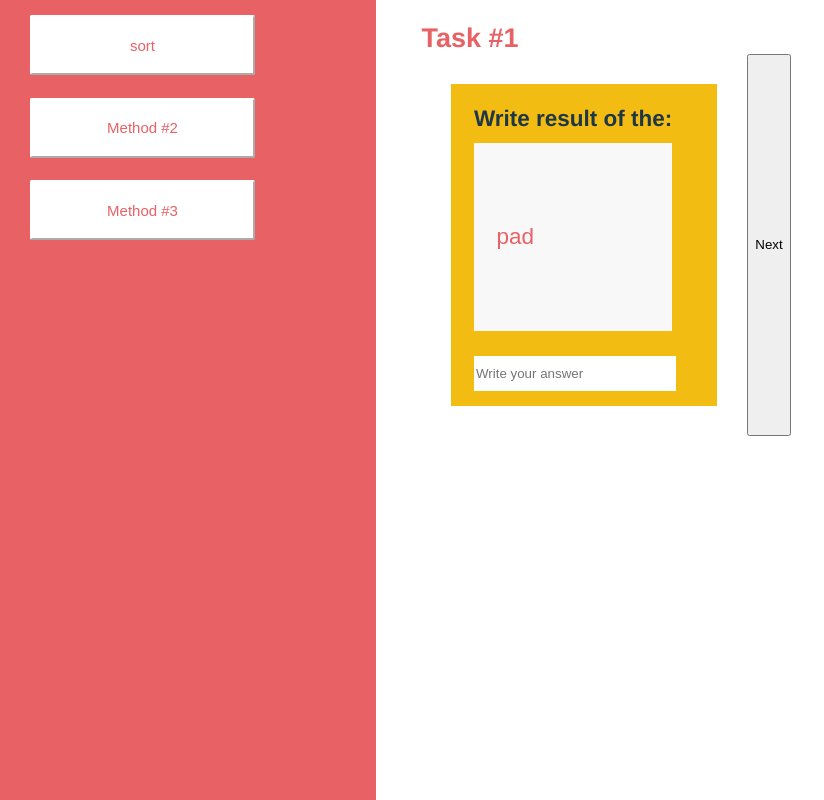
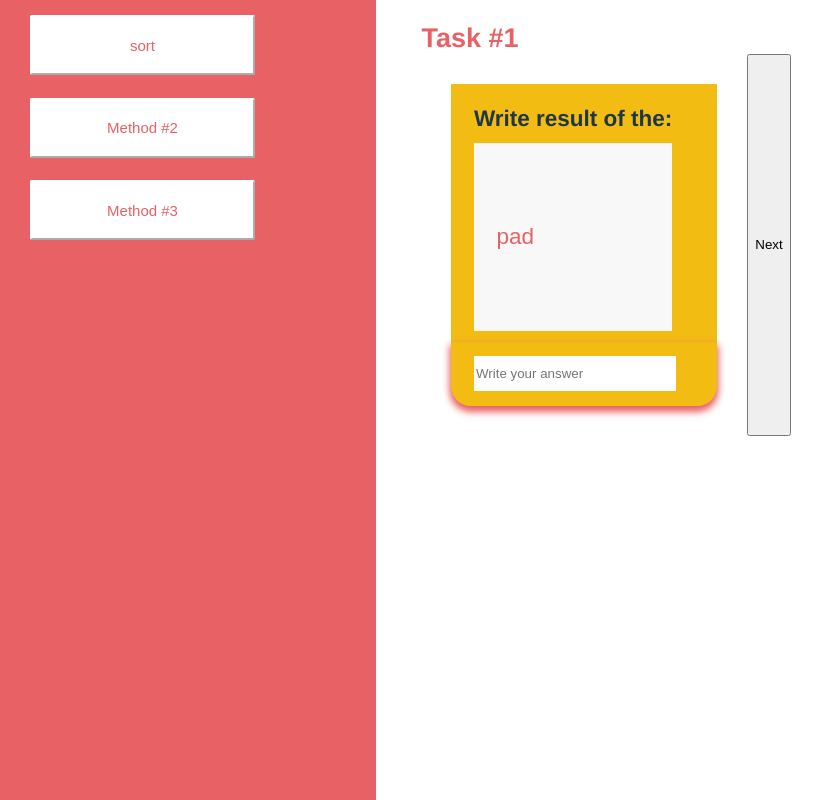
Before and after one commit to reginPekin/Methods_Learner, a React (Create React App) app: page / in a window 1280 px wide. Shown: the top 800 px of the page, without its empty margins (0-824 px from the left). Built offline with nearby package versions, Linux system fonts and the light colour scheme.

Commit message:
TaskBorder shadow

```diff
--- a/src/Components/InputTask/InputTask.module.css
+++ b/src/Components/InputTask/InputTask.module.css
@@ -1,6 +1,8 @@
 .form {
   background-color: var(--yellow);
   padding: 0em 3em 1em 1.5em;
+  border-radius: 0 0 20px 20px;
+  box-shadow: 0em 0.3em 0.5em 0.1em var(--red);
 }
 
 .inputTask {
```
